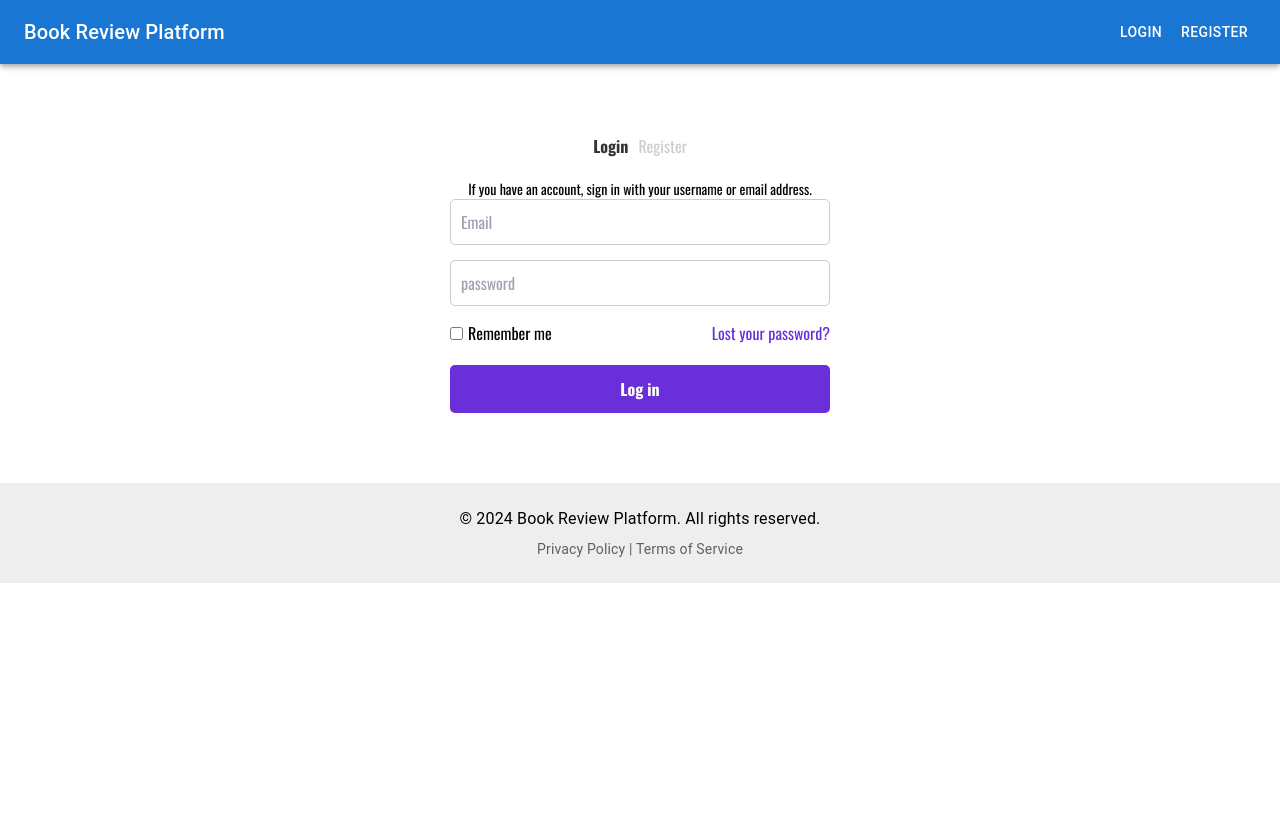
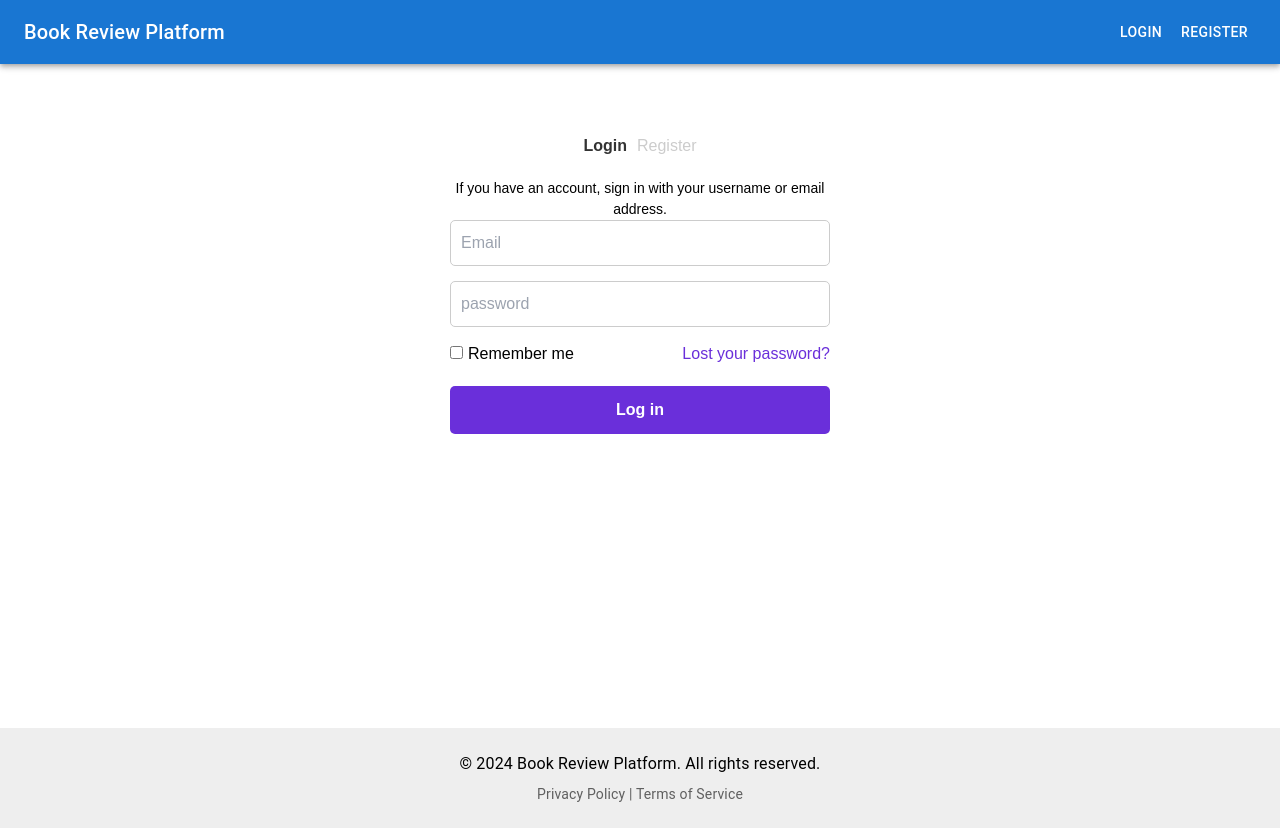
Before and after one commit to arafatanjan/Book-Review-Client, a Next.js app: page /login in a window 1280 px wide. Before the commit the page ends 800 px from the top, so only its background shows below. Built offline with nearby package versions, Linux system fonts and the light colour scheme.

Commit message:
first commit

```diff
--- a/src/app/globals.css
+++ b/src/app/globals.css
@@ -5,5 +5,5 @@
 @tailwind utilities;
 
 body {
-     font-family: "Oswald", sans-serif;;
+     font-family: Arial, sans-serif;
 }
--- a/src/app/login/page.tsx
+++ b/src/app/login/page.tsx
@@ -85,7 +85,9 @@ const Login: React.FC = () => {
         alert(res.message);
         // router.push("/login");
         // console.log(res);
+        router.push("/login");
         router.refresh();
+
       }
     } catch (err: any) {
       console.error(err.message);
@@ -222,6 +224,7 @@ const containerStyle: React.CSSProperties = {
   textAlign: "center",
   padding: "10px",
   width: "90%",
+  height: '68vh'
 };
 
 const toggleStyle: React.CSSProperties = {
--- a/src/app/register/page.tsx
+++ b/src/app/register/page.tsx
@@ -61,6 +61,7 @@ const RegisterPage = () => {
         // router.push("/login");
         // console.log(res)
         router.refresh();
+         router.push("/login");
       }
     } catch (err: any) {
       // console.error(err.message);
@@ -82,8 +83,9 @@ const RegisterPage = () => {
       if (res?.success) {
         alert(res.message);
         storeUserInfo({ accessToken: res?.accessToken });
+        router.push("/dashboard");
         router.refresh();
-        // router.push("/dashboard");
+
      }
     } catch (err: any) {
       // console.error(err.message);
@@ -214,6 +216,7 @@ const containerStyle: React.CSSProperties = {
   textAlign: "center",
   padding: "10px",
   width: "90%",
+  height: '68vh'
 };
 
 const toggleStyle: React.CSSProperties = {
--- a/src/components/Shared/Alledit.tsx
+++ b/src/components/Shared/Alledit.tsx
@@ -69,7 +69,7 @@ const Alledit = ({blog}: {blog:  ReviewData}) => {
 
              toast.success('Review submitted successfully!', {
               position: "top-right",
-               autoClose: 2000,
+              autoClose: 2000,
               hideProgressBar: false,
               closeOnClick: true,
               pauseOnHover: true,
--- a/src/components/Shared/Banner.tsx
+++ b/src/components/Shared/Banner.tsx
@@ -6,15 +6,14 @@ const Banner = () => {
       <div className="w-full h-full flex justify-center items-center">
         <div className="w-[90%] sm:w-[80%] md:w-[60%] lg:w-[50%] xl:w-[40%] h-auto rounded-xl text-center bg-white px-6 py-10 sm:px-8 sm:py-12 md:px-16 md:py-20">
           <p className="w-40 mx-auto rounded-full p-2 my-5 bg-cyan-100 text-accent text-sm md:text-base">
-            29 January 2024
+            21 October 2024
           </p>
           <h1 className="text-2xl sm:text-3xl md:text-4xl lg:text-5xl">
-            The Rise of Quantum Computing
+            Book Review
           </h1>
           <p className="text-gray-400 mt-3 w-[90%] sm:w-[80%] md:w-[75%] mx-auto text-sm sm:text-base">
             <i>
-              Dive into the fascinating world of quantum computing, unlocking
-              unprecedented computational power.
+              Dive into the fascinating world of book review.
             </i>
           </p>
         </div>
--- a/src/components/ui/BookReview.tsx
+++ b/src/components/ui/BookReview.tsx
@@ -30,7 +30,7 @@ const BookReview = ({ blogs }: BookReviewProps) => {
         </Typography>
 
         {/* Search Input */}
-        <Box sx={{ margin: '20px', textAlign: 'center' }}>
+        <Box sx={{ margin: '40px', textAlign: 'center' }}>
           <TextField
             onChange={handleSearchChange}
             label="Search by title"
```
Also changed, not shown: src/assets/download.jpeg (added).
